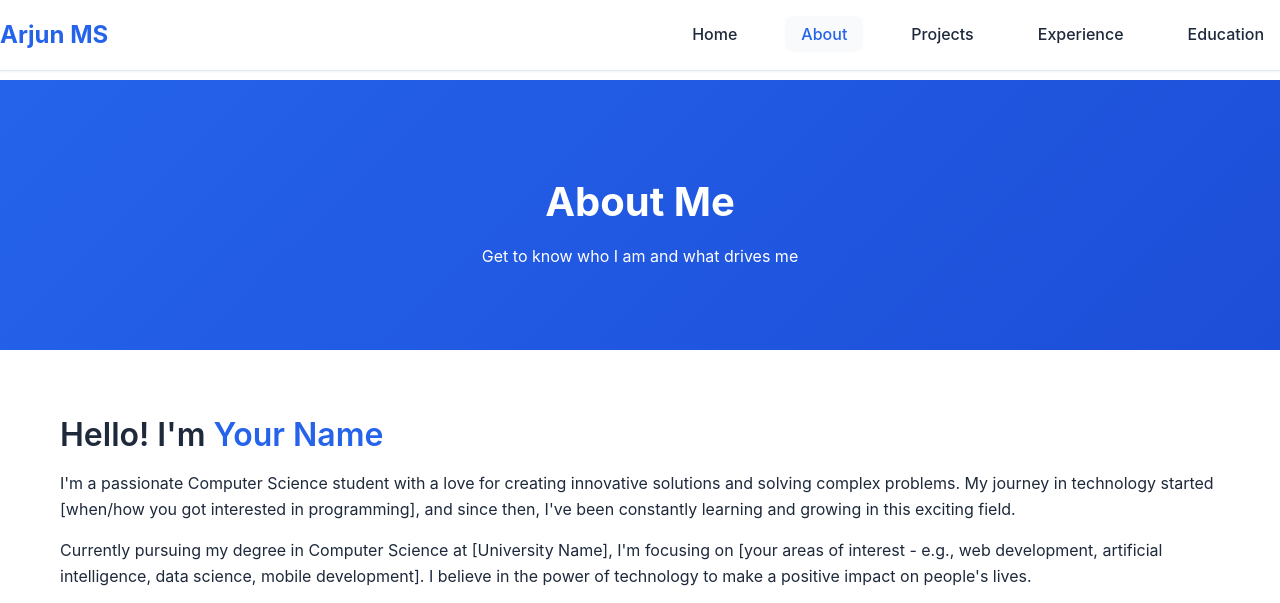
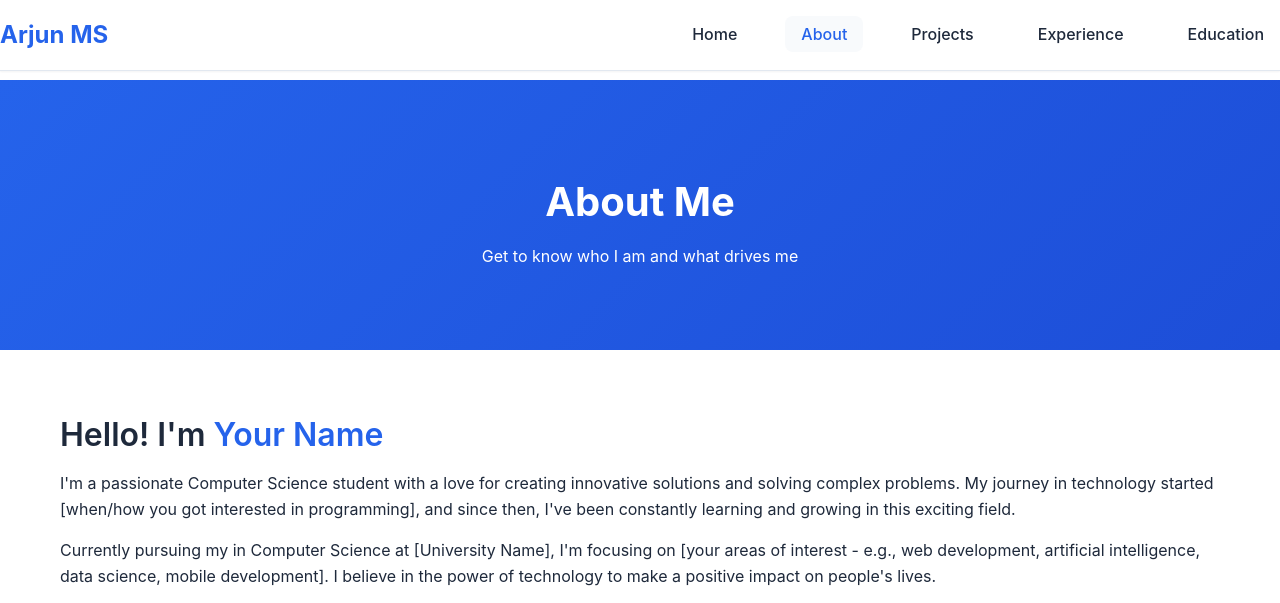
Before and after one commit to Arjun-MS2005/Arjun-MS2005.github.io, a plain HTML site: page about.html in a window 1280 px wide. Shown: the top 603 px of the page. Drawn offline with Linux system fonts and the light colour scheme.

Commit message:
help me god

```diff
--- a/about.html
+++ b/about.html
@@ -59,7 +59,7 @@
                             constantly learning and growing in this exciting field.
                         </p>
                         <p>
-                            Currently pursuing my degree in Computer Science at [University Name],
+                            Currently pursuing my in Computer Science at [University Name],
                             I'm focusing on [your areas of interest - e.g., web development,
                             artificial intelligence, data science, mobile development]. I believe
                             in the power of technology to make a positive impact on people's lives.
```
